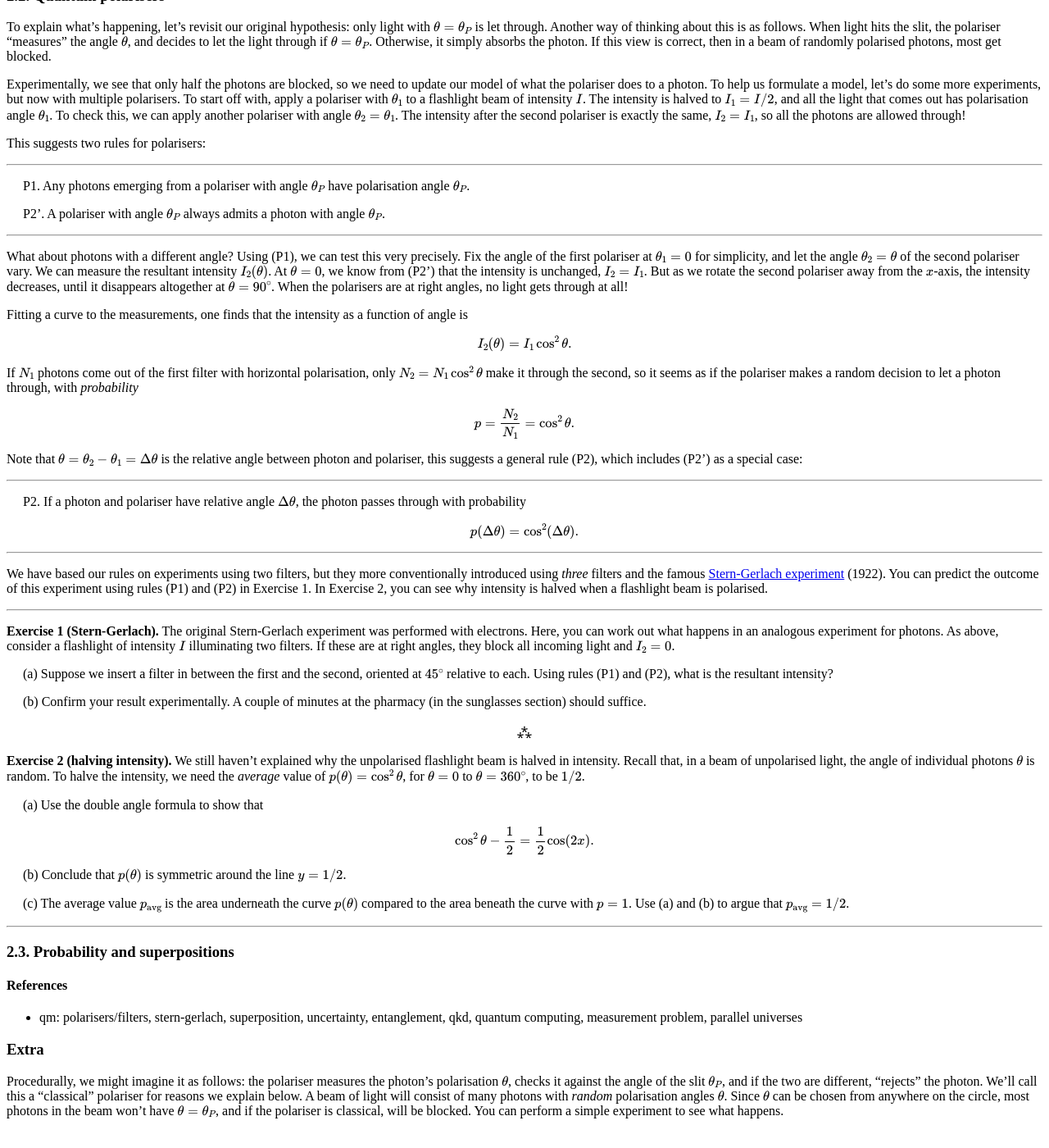
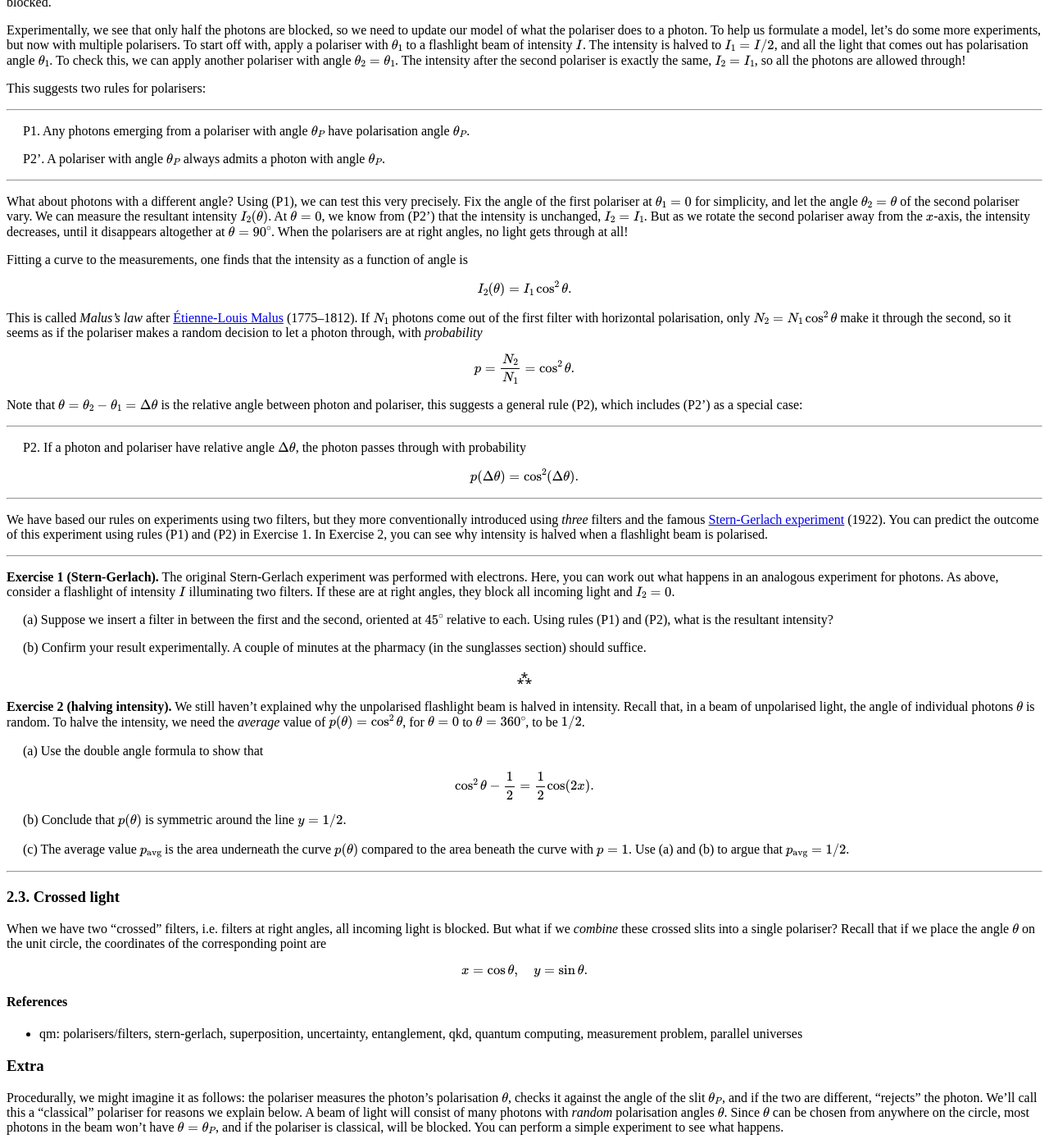
Before and after one commit to hapax/hapax.github.io, a Jekyll site: the page built from assets/simple-qm.md, in a window 1280 px wide and 1400 px high, scrolled down 1449 px. Shown: the whole window at 82% size. Built offline with Jekyll 4.4.1, drawn with Linux system fonts in a browser that asks for light colours; our own code applies the rules of GitHub Pages for plain Markdown files; formulas are drawn with MathJax 3; a script that is not in the unit is left out; some of the changed text lies outside the part shown.

Commit message:
Update simple-qm.md

```diff
--- a/assets/simple-qm.md
+++ b/assets/simple-qm.md
@@ -12,14 +12,14 @@
 ### Contents
 
 1. <a href="#sec-1">Introduction</a>
-2. <a href="#sec-2">Photons</a>
+2. <a href="#sec-2">Fun with photons</a>
    1. <a href="#sec-2-1">Flashlights and sunglasses</a>
    2. <a href="#sec-2-2">Quantum polarisers</a>
-   3. <a href="#sec-2-3">Probability and superpositions</a>
+   3. <a href="#sec-2-3">Crossed light</a>
 
 ## 1. Introduction <a id="sec-1" name="sec-1"></a>
 
-## 2. Photons <a id="sec-2" name="sec-2"></a>
+## 2. Fun with photons <a id="sec-2" name="sec-2"></a>
 
 Classically, light consists of intertwined electric and magnetic
 fields, separately wobbling up and down, but at right angles to each
@@ -33,13 +33,6 @@
 path of the photon, and $x$ and $y$ perpendicular to it.
 The polarization makes an angle $\theta$ with respect to the $x$-axis,
 as picture below.
-We can place the angle on the unit circle in the $x$-$y$ plane, and
-recall that the coordinates of the corresponding point are
-
-$$
-x = \cos\theta, \quad y = \sin \theta.
-$$
-
 A *polariser* is a slit (in real life, a series of aligned slits)
 which allows only certain polarisations to pass through.
 Surprisingly, experiments with polarisers that you can do at home
@@ -155,6 +148,8 @@
 I_2(\theta) = I_1 \cos^2\theta.
 $$
 
+This is called *Malus's law* after
+[Étienne-Louis Malus](https://en.wikipedia.org/wiki/%C3%89tienne-Louis_Malus) (1775--1812).
 If $N_1$ photons come out of the first filter with
 horizontal polarisation, only $N_2 = N_1 \cos^2\theta$ make it through the
 second, so it seems as if the polariser makes a random decision to let
@@ -243,7 +238,17 @@
 
 ---
 
-### 2.3. Probability and superpositions <a id="sec-2-3" name="sec-2-3"></a>
+### 2.3. Crossed light <a id="sec-2-3" name="sec-2-3"></a>
+
+When we have two "crossed" filters, i.e. filters at right angles, all
+incoming light is blocked.
+But what if we *combine* these crossed slits into a single polariser?
+Recall that if we place the angle $\theta$ on the unit circle, the
+coordinates of the corresponding point are
+
+$$
+x = \cos\theta, \quad y = \sin \theta.
+$$
 
 #### References
 
```
